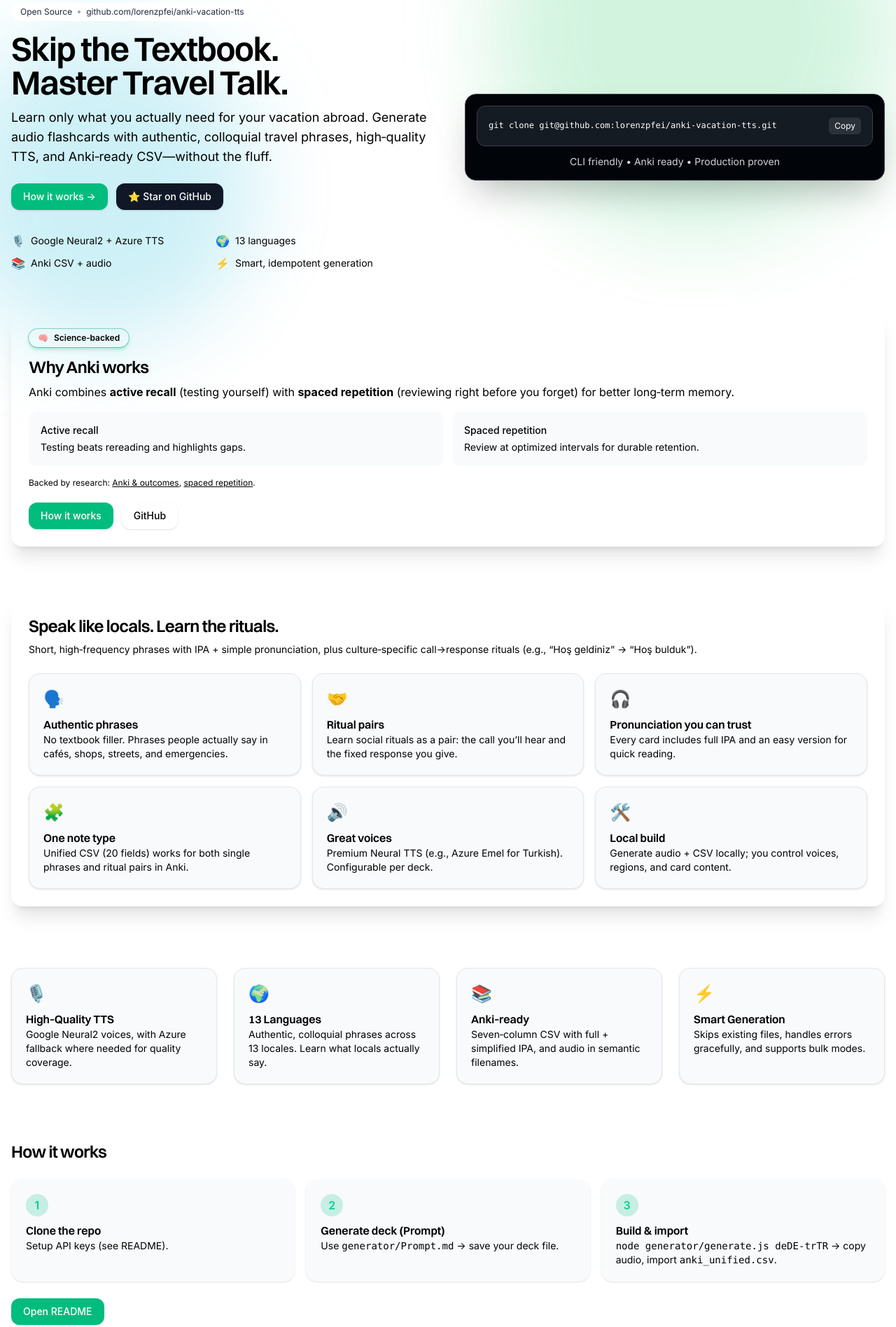
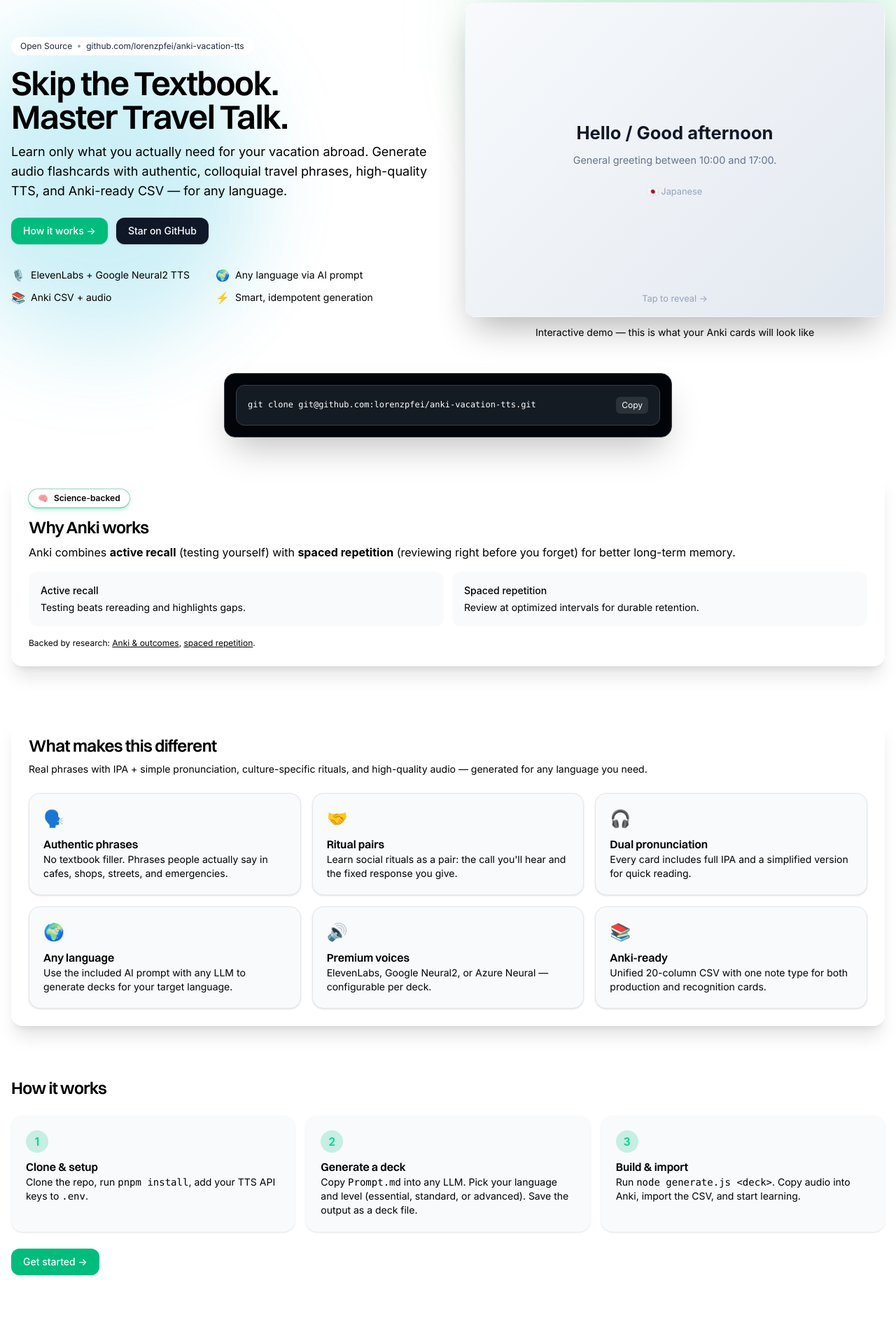
Before and after one commit to lorenzpfei/anki-vacation-tts, an Astro site in the folder frontend/: page / in a window 1280 px wide. Shown: the part 115-2011 px from the top of the page at 70% size. Built offline with nearby package versions, Linux system fonts and the light colour scheme; Astro itself is replaced by a stand-in of ours; a web font is replaced by a local one.

Commit message:
Update landing

```diff
--- a/frontend/src/pages/index.astro
+++ b/frontend/src/pages/index.astro
@@ -1,32 +1,10 @@
 ---
 /*
-  Anki Vacation TTS Generator — Single-file Astro component
-  Goal: Catchy landing that funnels users to GitHub (direct Star button)
-  Notes:
-  - Tailwind via CDN
-  - Inter font
-  - Dark, modern, responsive
-  - The previous "download/generator" section is commented out per request
+  Anki Vacation TTS Generator — Landing page
+  Showcase with interactive Anki card demo
 */
 import '../styles/global.css'
 
-const LANGUAGES = [
-{ code: 'deDE', label: 'German (Germany)', flag: '🇩🇪' },
-{ code: 'elGR', label: 'Greek (Greece)', flag: '🇬🇷' },
-{ code: 'enGB', label: 'English (United Kingdom)', flag: '🇬🇧' },
-{ code: 'enUS', label: 'English (United States)', flag: '🇺🇸' },
-{ code: 'esCO', label: 'Spanish (Colombia)', flag: '🇨🇴' },
-{ code: 'esES', label: 'Spanish (Spain)', flag: '🇪🇸' },
-{ code: 'frFR', label: 'French (France)', flag: '🇫🇷' },
-{ code: 'itIT', label: 'Italian (Italy)', flag: '🇮🇹' },
-{ code: 'jaJP', label: 'Japanese (Japan)', flag: '🇯🇵' },
-{ code: 'ptBR', label: 'Portuguese (Brazil)', flag: '🇧🇷' },
-{ code: 'ptPT', label: 'Portuguese (Portugal)', flag: '🇵🇹' },
-{ code: 'sqAL', label: 'Albanian (Albania)', flag: '🇦🇱' },
-{ code: 'trTR', label: 'Turkish (Turkey)', flag: '🇹🇷' },
-].sort((a, b) => a.label.localeCompare(b.label) );
-
-const defaults = { from: 'enUS', to: 'deDE' };
 const title = 'Anki Vacation TTS Generator';
 const tagline = 'Learn only what you actually need for your vacation abroad.';
 const repoUrl = 'https://github.com/lorenzpfei/anki-vacation-tts';
@@ -54,7 +32,7 @@
             <img src="logo.png" alt="Logo" class="w-6"/>
             <span class="text-[--text] text-lg font-semibold tracking-tight">Anki Vacation TTS</span>
         </a>
-        <div class="flex items-center gap-2">
+        <div class="hidden sm:flex items-center gap-2">
             <a href={repoUrl} class="btn btn-ghost" rel="noopener noreferrer">GitHub</a>
             <a href="#how-it-works" class="btn btn-primary">How it works</a>
         </div>
@@ -74,40 +52,73 @@
                 Skip the Textbook.<br/>Master Travel Talk.
             </h1>
             <p class="mt-3 max-w-prose text-lg text-[--muted]">
-                {tagline} Generate audio flashcards with authentic, colloquial travel phrases, high‑quality TTS, and Anki‑ready CSV—without the fluff.
+                {tagline} Generate audio flashcards with authentic, colloquial travel phrases, high-quality TTS, and Anki-ready CSV — for any language.
             </p>
             <div class="mt-6 flex flex-wrap items-center gap-3">
                 <a href="#how-it-works" class="btn btn-primary">How it works →</a>
-                <a href={repoUrl} class="btn btn-ghost" rel="noopener noreferrer">⭐ Star on GitHub</a>
+                <a href={repoUrl} class="btn btn-ghost" rel="noopener noreferrer">Star on GitHub</a>
             </div>
             <ul class="mt-8 grid max-w-xl grid-cols-2 gap-2 text-sm text-[--muted]">
-                <li class="flex items-center gap-2"><span class="text-base">🎙️</span> Google Neural2 + Azure TTS</li>
-                <li class="flex items-center gap-2"><span class="text-base">🌍</span> 13 languages</li>
+                <li class="flex items-center gap-2"><span class="text-base">🎙️</span> ElevenLabs + Google Neural2 TTS</li>
+                <li class="flex items-center gap-2"><span class="text-base">🌍</span> Any language via AI prompt</li>
                 <li class="flex items-center gap-2"><span class="text-base">📚</span> Anki CSV + audio</li>
                 <li class="flex items-center gap-2"><span class="text-base">⚡</span> Smart, idempotent generation</li>
             </ul>
         </div>
-        <div class="rounded-2xl border border-[#3A4049] bg-[#010409] p-4 shadow-2xl backdrop-blur w-full">
-            <div class="rounded-xl border border-[#3A4049] bg-[#151B23] p-4">
+
+        <!-- INTERACTIVE ANKI CARD DEMO -->
+        <div class="anki-card-wrapper" id="anki-demo">
+            <div class="anki-card" id="anki-card">
+                <!-- FRONT -->
+                <div class="anki-card-face anki-card-front">
+                    <div class="anki-card-tap">Tap to reveal →</div>
+                    <div class="anki-card-cue">Hello / Good afternoon</div>
+                    <div class="anki-card-context">General greeting between 10:00 and 17:00.</div>
+                    <div class="anki-card-hint">🇯🇵 Japanese</div>
+                </div>
+                <!-- BACK -->
+                <div class="anki-card-face anki-card-back">
+                    <div class="anki-card-l2">こんにちは</div>
+                    <button class="anki-audio-btn" id="play-audio" type="button" aria-label="Play audio">
+                        <svg class="anki-icon-play" width="20" height="20" viewBox="0 0 24 24" fill="none" stroke="currentColor" stroke-width="2" stroke-linecap="round" stroke-linejoin="round"><polygon points="5 3 19 12 5 21 5 3"></polygon></svg>
+                        <svg class="anki-icon-pause" width="20" height="20" viewBox="0 0 24 24" fill="none" stroke="currentColor" stroke-width="2" stroke-linecap="round" stroke-linejoin="round" style="display:none"><rect x="6" y="4" width="4" height="16"></rect><rect x="14" y="4" width="4" height="16"></rect></svg>
+                    </button>
+                    <div class="anki-card-pron">
+                        <span class="anki-label">IPA</span> konɲitɕiɰa
+                        <span class="mx-2 text-slate-400">|</span>
+                        <span class="anki-label">Simple</span> Kon-ni-tschi-wa
+                    </div>
+                    <div class="anki-card-meaning">Good afternoon</div>
+                    <div class="anki-card-usage">The standard greeting. Not used with close friends or family (they'd just say "Nee" or make eye contact).</div>
+                    <div class="anki-card-tag">greeting</div>
+                </div>
+            </div>
+            <p class="mt-3 text-center text-sm text-[--muted]">Interactive demo — this is what your Anki cards will look like</p>
+        </div>
+    </div>
+</section>
+
+<!-- GIT CLONE -->
+<section class="mx-auto max-w-2xl px-4 pb-10">
+    <div class="rounded-2xl border border-[#3A4049] bg-[#010409] p-4 shadow-2xl backdrop-blur w-full">
+        <div class="rounded-xl border border-[#3A4049] bg-[#151B23] p-4">
             <div class="flex items-center justify-between">
                 <pre class="text-xs leading-relaxed text-white flex-1 overflow-x-auto"><code>git clone git@github.com:lorenzpfei/anki-vacation-tts.git</code></pre>
                 <button id="copy-btn" class="ml-3 rounded-md bg-white/10 px-2 py-1 text-xs text-white hover:bg-white/20 transition-colors" title="Copy to clipboard">Copy</button>
             </div>
-            </div>
-            <p class="mt-3 text-center text-sm text-gray-300">CLI friendly • Anki ready • Production proven</p>
         </div>
     </div>
 </section>
 
-<!-- WHY ANKI (concise, science-backed) -->
+<!-- WHY ANKI -->
 <section class="mx-auto max-w-7xl px-4 pt-2 pb-8">
     <div class="rounded-2xl border border-white/10 bg-white/5 p-6 shadow-xl">
         <div class="inline-flex items-center gap-2 rounded-full border border-transparent bg-[--brand] px-3 py-1 text-xs font-semibold text-black shadow-md shadow-emerald-500/30 ring-1 ring-emerald-600/40">
             <span>🧠</span>
-            <span>Science‑backed</span>
+            <span>Science-backed</span>
         </div>
         <h2 class="mt-3 text-2xl font-semibold tracking-tight">Why Anki works</h2>
-        <p class="mt-2 text-[--muted]">Anki combines <strong>active recall</strong> (testing yourself) with <strong>spaced repetition</strong> (reviewing right before you forget) for better long‑term memory.</p>
+        <p class="mt-2 text-[--muted]">Anki combines <strong>active recall</strong> (testing yourself) with <strong>spaced repetition</strong> (reviewing right before you forget) for better long-term memory.</p>
         <ul class="mt-4 grid gap-3 sm:grid-cols-2 text-sm text-[--muted]">
             <li class="rounded-xl border border-white/10 bg-card p-4">
                 <div class="font-medium text-[--text-card]">Active recall</div>
@@ -119,93 +130,47 @@
             </li>
         </ul>
         <div class="mt-4 text-xs text-[--muted]">Backed by research: <a href="https://pmc.ncbi.nlm.nih.gov/articles/PMC10403443/" target="_blank" rel="noopener noreferrer" class="underline">Anki & outcomes</a>, <a href="https://ijms.pitt.edu/IJMS/article/view/1549" target="_blank" rel="noopener noreferrer" class="underline">spaced repetition</a>.</div>
-        <div class="mt-5 flex flex-wrap gap-3">
-            <a href="#how-it-works" class="btn btn-primary">How it works</a>
-            <a href={repoUrl} class="btn btn-outline" rel="noopener noreferrer">GitHub</a>
-        </div>
     </div>
 </section>
 
-<!-- QUICK LANGUAGE GRID (disabled) -->
-<!--
-<section class="mx-auto max-w-7xl px-4 py-8">
-    <h2 class="text-2xl font-semibold tracking-tight">Available languages</h2>
-    <p class="mt-1 text-[--muted]">Choose any source → target combination.</p>
-    <div class="mt-5 grid grid-cols-2 gap-3 sm:grid-cols-3 md:grid-cols-4 lg:grid-cols-6">
-        {LANGUAGES.map((l) => (
-            <div class="flex items-center gap-2 rounded-xl border border-gray-200 bg-card px-3 py-2 text-sm shadow-sm hover:bg-gray-50 transition-colors" title={l.label}>
-                <span>{l.flag}</span>
-                <span class="truncate text-[--text-card]">{l.label}</span>
-            </div>
-        ))}
-    </div>
-</section>
--->
-
-<!-- OVERVIEW / WHY THIS IS DIFFERENT -->
+<!-- FEATURES -->
 <section id="overview" class="mx-auto max-w-7xl px-4 py-10">
     <div class="rounded-2xl border border-white/10 bg-white/5 p-6 shadow-xl">
-        <h2 class="text-2xl font-semibold tracking-tight">Speak like locals. Learn the rituals.</h2>
-        <p class="mt-2 text-sm text-[--muted]">Short, high‑frequency phrases with IPA + simple pronunciation, plus culture‑specific call→response rituals (e.g., “Hoş geldiniz” → “Hoş bulduk”).</p>
+        <h2 class="text-2xl font-semibold tracking-tight">What makes this different</h2>
+        <p class="mt-2 text-sm text-[--muted]">Real phrases with IPA + simple pronunciation, culture-specific rituals, and high-quality audio — generated for any language you need.</p>
 
         <div class="mt-6 grid gap-4 sm:grid-cols-2 lg:grid-cols-3">
             <article class="feature">
                 <div class="feature-icon">🗣️</div>
                 <h3 class="feature-title">Authentic phrases</h3>
-                <p class="feature-copy">No textbook filler. Phrases people actually say in cafés, shops, streets, and emergencies.</p>
+                <p class="feature-copy">No textbook filler. Phrases people actually say in cafes, shops, streets, and emergencies.</p>
             </article>
             <article class="feature">
                 <div class="feature-icon">🤝</div>
                 <h3 class="feature-title">Ritual pairs</h3>
-                <p class="feature-copy">Learn social rituals as a pair: the call you’ll hear and the fixed response you give.</p>
+                <p class="feature-copy">Learn social rituals as a pair: the call you'll hear and the fixed response you give.</p>
             </article>
             <article class="feature">
                 <div class="feature-icon">🎧</div>
-                <h3 class="feature-title">Pronunciation you can trust</h3>
-                <p class="feature-copy">Every card includes full IPA and an easy version for quick reading.</p>
+                <h3 class="feature-title">Dual pronunciation</h3>
+                <p class="feature-copy">Every card includes full IPA and a simplified version for quick reading.</p>
             </article>
             <article class="feature">
-                <div class="feature-icon">🧩</div>
-                <h3 class="feature-title">One note type</h3>
-                <p class="feature-copy">Unified CSV (20 fields) works for both single phrases and ritual pairs in Anki.</p>
+                <div class="feature-icon">🌍</div>
+                <h3 class="feature-title">Any language</h3>
+                <p class="feature-copy">Use the included AI prompt with any LLM to generate decks for your target language.</p>
             </article>
             <article class="feature">
                 <div class="feature-icon">🔊</div>
-                <h3 class="feature-title">Great voices</h3>
-                <p class="feature-copy">Premium Neural TTS (e.g., Azure Emel for Turkish). Configurable per deck.</p>
+                <h3 class="feature-title">Premium voices</h3>
+                <p class="feature-copy">ElevenLabs, Google Neural2, or Azure Neural — configurable per deck.</p>
             </article>
             <article class="feature">
-                <div class="feature-icon">🛠️</div>
-                <h3 class="feature-title">Local build</h3>
-                <p class="feature-copy">Generate audio + CSV locally; you control voices, regions, and card content.</p>
+                <div class="feature-icon">📚</div>
+                <h3 class="feature-title">Anki-ready</h3>
+                <p class="feature-copy">Unified 20-column CSV with one note type for both production and recognition cards.</p>
             </article>
         </div>
-    </div>
-    </section>
-
-<!-- FEATURES -->
-<section class="mx-auto max-w-7xl px-4 py-12">
-    <div class="grid gap-6 sm:grid-cols-2 lg:grid-cols-4">
-        <article class="feature">
-            <div class="feature-icon">🎙️</div>
-            <h3 class="feature-title">High‑Quality TTS</h3>
-            <p class="feature-copy">Google Neural2 voices, with Azure fallback where needed for quality coverage.</p>
-        </article>
-        <article class="feature">
-            <div class="feature-icon">🌍</div>
-            <h3 class="feature-title">13 Languages</h3>
-            <p class="feature-copy">Authentic, colloquial phrases across 13 locales. Learn what locals actually say.</p>
-        </article>
-        <article class="feature">
-            <div class="feature-icon">📚</div>
-            <h3 class="feature-title">Anki‑ready</h3>
-            <p class="feature-copy">Seven‑column CSV with full + simplified IPA, and audio in semantic filenames.</p>
-        </article>
-        <article class="feature">
-            <div class="feature-icon">⚡</div>
-            <h3 class="feature-title">Smart Generation</h3>
-            <p class="feature-copy">Skips existing files, handles errors gracefully, and supports bulk modes.</p>
-        </article>
     </div>
 </section>
 
@@ -215,22 +180,22 @@
     <ol class="mt-6 grid gap-4 sm:grid-cols-3">
         <li class="step">
             <div class="step-num">1</div>
-            <h4 class="step-title">Clone the repo</h4>
-            <p class="step-copy">Setup API keys (see README).</p>
+            <h4 class="step-title">Clone & setup</h4>
+            <p class="step-copy">Clone the repo, run <code>pnpm install</code>, add your TTS API keys to <code>.env</code>.</p>
         </li>
         <li class="step">
             <div class="step-num">2</div>
-            <h4 class="step-title">Generate deck (Prompt)</h4>
-            <p class="step-copy">Use <code>generator/Prompt.md</code> → save your deck file.</p>
+            <h4 class="step-title">Generate a deck</h4>
+            <p class="step-copy">Copy <code>Prompt.md</code> into any LLM. Pick your language and level (essential, standard, or advanced). Save the output as a deck file.</p>
         </li>
         <li class="step">
             <div class="step-num">3</div>
             <h4 class="step-title">Build & import</h4>
-            <p class="step-copy"><code>node generator/generate.js deDE-trTR</code> → copy audio, import <code>anki_unified.csv</code>.</p>
+            <p class="step-copy">Run <code>node generate.js &lt;deck&gt;</code>. Copy audio into Anki, import the CSV, and start learning.</p>
         </li>
     </ol>
     <div class="mt-6">
-        <a href={repoUrl} class="btn btn-primary" rel="noopener noreferrer">Open README</a>
+        <a href={repoUrl} class="btn btn-primary" rel="noopener noreferrer">Get started →</a>
     </div>
 </section>
 
@@ -240,11 +205,15 @@
     <div class="mt-6 divide-y divide-gray-200 rounded-2xl border border-gray-200 bg-card shadow-lg">
         <details class="group p-4">
             <summary class="cursor-pointer list-none font-medium text-[--text-card]">Where do the voices come from?</summary>
-            <p class="mt-2 text-[--muted-card]">Google Cloud TTS Neural2 is preferred, with Azure Speech as a fallback. Configure credentials via <code>.env</code>.</p>
+            <p class="mt-2 text-[--muted-card]">ElevenLabs (premium library voices), Google Cloud TTS Neural2, or Azure Speech — configurable per deck via <code>.env</code>.</p>
         </details>
         <details class="group p-4">
             <summary class="cursor-pointer list-none font-medium text-[--text-card]">Can I add a new language?</summary>
-            <p class="mt-2 text-[--muted-card]">Yes. Follow the project's <em>Adding New Languages</em> guide, create <code>languages/&lt;deck&gt;.js</code>, then register in <code>data.js</code>.</p>
+            <p class="mt-2 text-[--muted-card]">Yes — that's the whole point. Copy <code>Prompt.md</code> into ChatGPT, Claude, or any LLM, specify your target language, and it generates a complete deck file. Register it in <code>data.js</code> and run the generator.</p>
+        </details>
+        <details class="group p-4">
+            <summary class="cursor-pointer list-none font-medium text-[--text-card]">What are ritual pairs?</summary>
+            <p class="mt-2 text-[--muted-card]">Some phrases come in fixed call→response pairs (e.g., Turkish "Hoş geldiniz" → "Hoş bulduk"). These create two Anki cards: one for producing the response, one for understanding what you hear.</p>
         </details>
     </div>
 </section>
@@ -255,13 +224,54 @@
             <p class="text-sm text-[--muted]">Made for travelers. MIT Licensed.</p>
             <div class="flex gap-2">
                 <a href={repoUrl} class="btn btn-ghost">GitHub</a>
-                <a href="#how-it-works" class="btn btn-primary">How it works</a>
+                <a href="#how-it-works" class="btn btn-primary">Get started</a>
             </div>
         </div>
     </div>
 </footer>
 
-<!-- Utility classes powered by Tailwind v4 & global.css theme tokens -->
+<script is:inline>
+// Anki card flip
+const card = document.getElementById('anki-card');
+card?.addEventListener('click', (e) => {
+    if (e.target.closest('#play-audio')) return;
+    card.classList.toggle('flipped');
+});
+
+// Audio playback with play/pause toggle
+const playBtn = document.getElementById('play-audio');
+const iconPlay = playBtn?.querySelector('.anki-icon-play');
+const iconPause = playBtn?.querySelector('.anki-icon-pause');
+const audio = new Audio('/audio/example.mp3');
+
+function setPlaying(playing) {
+    if (iconPlay) iconPlay.style.display = playing ? 'none' : '';
+    if (iconPause) iconPause.style.display = playing ? '' : 'none';
+}
+
+playBtn?.addEventListener('click', (e) => {
+    e.stopPropagation();
+    if (audio.paused) {
+        audio.currentTime = 0;
+        audio.play();
+        setPlaying(true);
+    } else {
+        audio.pause();
+        setPlaying(false);
+    }
+});
+
+audio.addEventListener('ended', () => setPlaying(false));
+
+// Copy button
+const copyBtn = document.getElementById('copy-btn');
+copyBtn?.addEventListener('click', () => {
+    navigator.clipboard.writeText('git clone git@github.com:lorenzpfei/anki-vacation-tts.git');
+    copyBtn.textContent = 'Copied!';
+    setTimeout(() => copyBtn.textContent = 'Copy', 2000);
+});
+</script>
+
 <style is:global>
     @reference "../styles/global.css";
     .btn{ @apply inline-flex items-center gap-2 rounded-xl border px-4 py-2 text-sm font-medium shadow-sm transition-all no-underline; }
@@ -276,6 +286,138 @@
     .step-num{ @apply grid h-8 w-8 place-items-center rounded-full bg-emerald-500/20 text-emerald-400 font-semibold; }
     .step-title{ @apply mt-2 text-base font-semibold text-[--text-card]; }
     .step-copy{ @apply text-sm text-[--muted-card]; }
+
+    /* Anki Card Demo */
+    .anki-card-wrapper {
+        perspective: 1000px;
+    }
+    .anki-card {
+        position: relative;
+        width: 100%;
+        aspect-ratio: 4/3;
+        cursor: pointer;
+        transition: transform 0.6s cubic-bezier(0.4, 0, 0.2, 1);
+        transform-style: preserve-3d;
+    }
+    .anki-card.flipped {
+        transform: rotateY(180deg);
+    }
+    .anki-card-face {
+        position: absolute;
+        inset: 0;
+        backface-visibility: hidden;
+        border-radius: 1rem;
+        border: 1px solid rgba(255,255,255,0.1);
+        display: flex;
+        flex-direction: column;
+        align-items: center;
+        justify-content: center;
+        padding: 2rem;
+        text-align: center;
+    }
+    .anki-card-front {
+        background: linear-gradient(135deg, #f8fafc 0%, #e2e8f0 100%);
+        box-shadow: 0 25px 50px -12px rgba(0,0,0,0.3);
+    }
+    .anki-card-back {
+        background: linear-gradient(135deg, #f8fafc 0%, #e2e8f0 100%);
+        transform: rotateY(180deg);
+        box-shadow: 0 25px 50px -12px rgba(0,0,0,0.3);
+    }
+    .anki-card-tap {
+        position: absolute;
+        bottom: 1rem;
+        font-size: 0.8rem;
+        color: #94a3b8;
+        animation: pulse-hint 2s ease-in-out infinite;
+    }
+    @keyframes pulse-hint {
+        0%, 100% { opacity: 0.6; }
+        50% { opacity: 1; }
+    }
+    .anki-card-cue {
+        font-size: 1.6rem;
+        font-weight: 700;
+        color: #0f172a;
+        line-height: 1.3;
+    }
+    .anki-card-context {
+        margin-top: 0.75rem;
+        font-size: 0.9rem;
+        color: #64748b;
+        max-width: 300px;
+    }
+    .anki-card-hint {
+        margin-top: 1.5rem;
+        font-size: 0.8rem;
+        color: #94a3b8;
+    }
+    .anki-card.flipped .anki-card-tap {
+        display: none;
+    }
+    .anki-card-l2 {
+        font-size: 2.8rem;
+        font-weight: 700;
+        color: #0f172a;
+        line-height: 1.2;
+    }
+    .anki-audio-btn {
+        margin-top: 0.75rem;
+        display: inline-flex;
+        align-items: center;
+        justify-content: center;
+        width: 2.5rem;
+        height: 2.5rem;
+        min-width: 2.5rem;
+        min-height: 2.5rem;
+        border-radius: 9999px;
+        background: #22c55e;
+        color: white;
+        border: none;
+        padding: 0;
+        cursor: pointer;
+        transition: background 0.2s, transform 0.1s;
+        box-shadow: 0 4px 12px rgba(34,197,94,0.3);
+    }
+    .anki-audio-btn:hover {
+        background: #16a34a;
+        transform: scale(1.05);
+    }
+    .anki-audio-btn:active {
+        transform: scale(0.95);
+    }
+    .anki-card-pron {
+        margin-top: 0.75rem;
+        font-size: 0.85rem;
+        color: #475569;
+    }
+    .anki-label {
+        font-weight: 600;
+        color: #334155;
+        font-size: 0.75rem;
+        text-transform: uppercase;
+        letter-spacing: 0.05em;
+    }
+    .anki-card-meaning {
+        margin-top: 0.75rem;
+        font-size: 1.1rem;
+        font-weight: 600;
+        color: #1e293b;
+    }
+    .anki-card-usage {
+        margin-top: 0.5rem;
+        font-size: 0.8rem;
+        color: #64748b;
+        max-width: 340px;
+        line-height: 1.4;
+    }
+    .anki-card-tag {
+        margin-top: 1rem;
+        font-size: 0.65rem;
+        color: #94a3b8;
+        text-transform: uppercase;
+        letter-spacing: 0.1em;
+    }
 </style>
 </body>
 </html>
```
Also changed, not shown: frontend/src/pages/api/create-issue.ts (deleted, +0 -73 lines), 1 other file.
